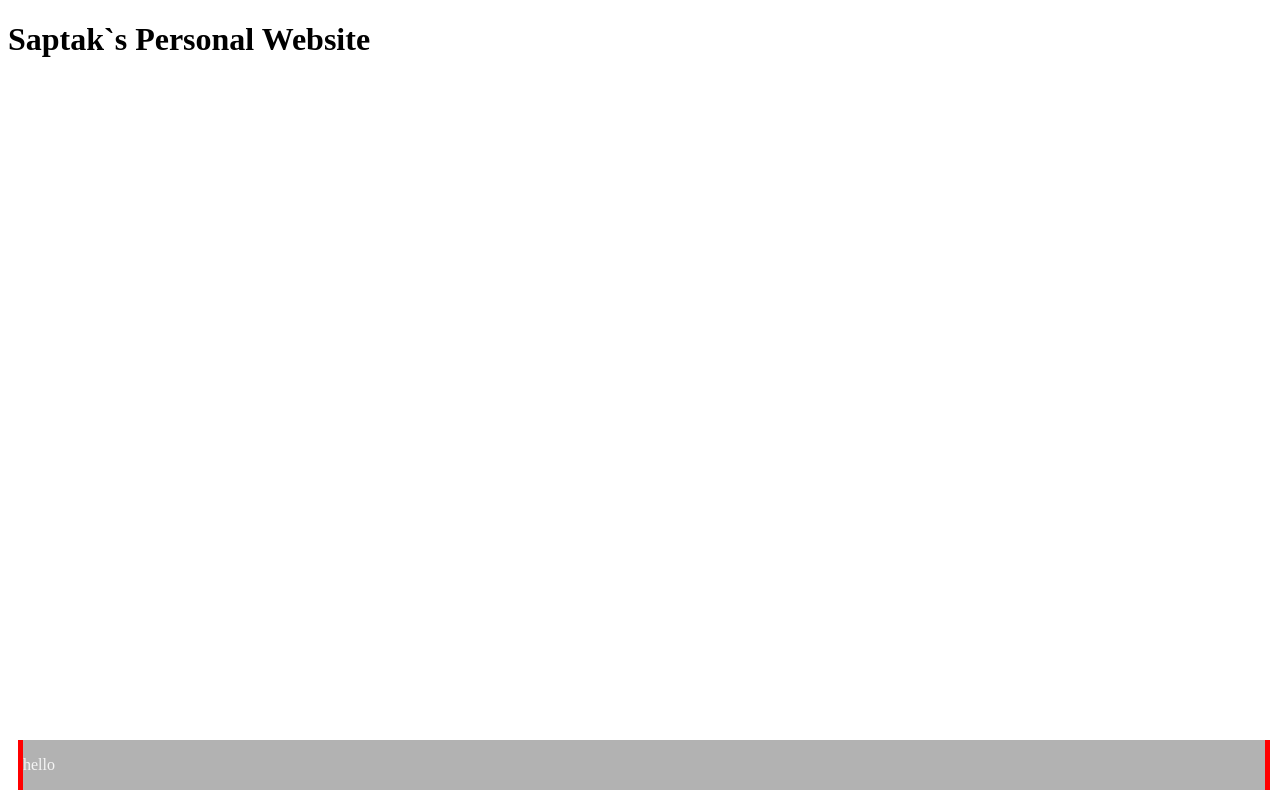
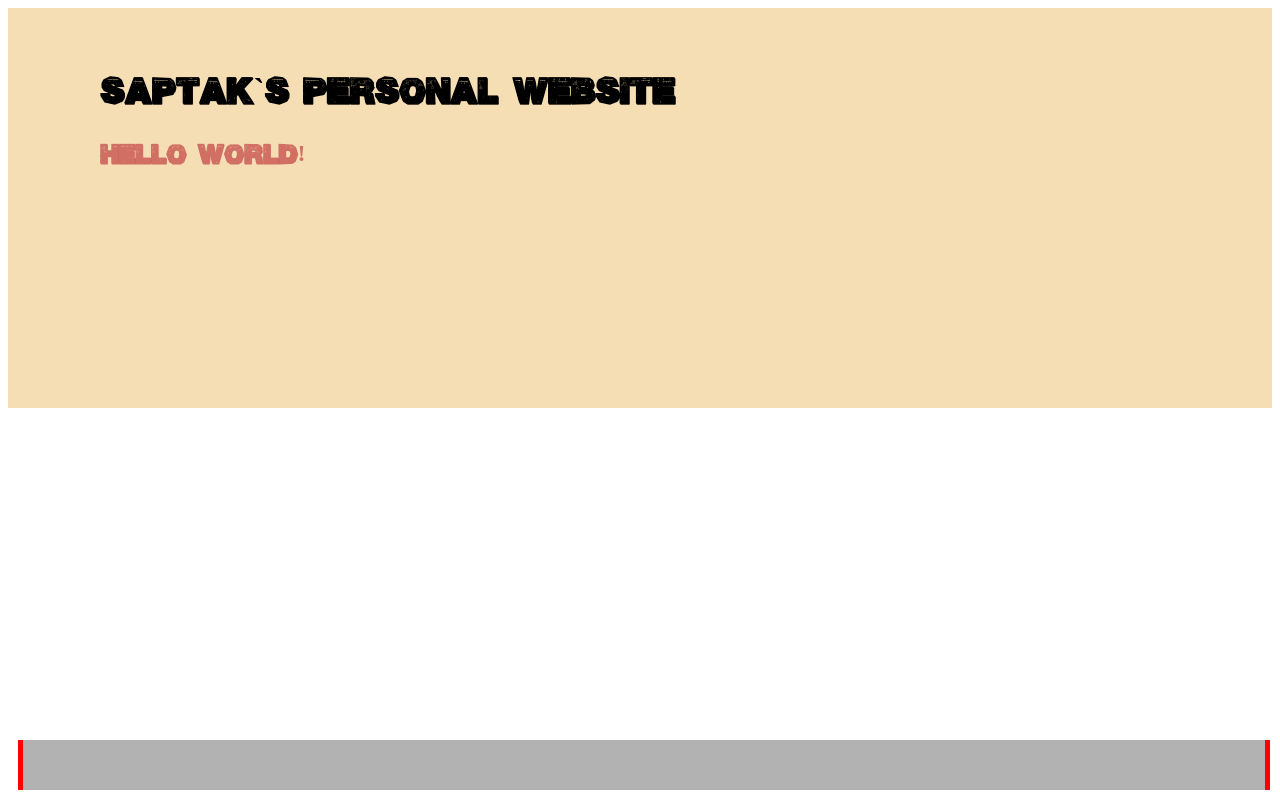
Before and after one commit to NotGlitchedOwl/personal-website, a Next.js app: page / in a window 1280 px wide. Built offline with nearby package versions, Linux system fonts and the light colour scheme.

Commit message:
1st day commit#3 : Updated global.css

```diff
--- a/pages/index.js
+++ b/pages/index.js
@@ -5,7 +5,12 @@ const Index = () => {
       <MainLayout head={<title>Saptak De - Personal Portfolio</title>}
                   content={(
                     <div>
-                      <h1>Saptak`s Personal Website</h1>
+                      <div className="headings">
+
+                          <h1>Saptak`s Personal Website</h1>
+                          <h2 id="short-desc">Hello World!</h2>
+
+                      </div>
                     </div>
 
                   )}
--- a/pages/templates/PrimaryLayout.js
+++ b/pages/templates/PrimaryLayout.js
@@ -6,6 +6,9 @@ const MainLayout = ({head , content}) => {
             <Head>
                 {head}
             </Head>
+            <div className="navbar">
+
+            </div>
             <div className="content">
                 {content}
             </div>
--- a/styles/globals.css
+++ b/styles/globals.css
@@ -4,9 +4,35 @@
   background : rgba(0  ,0 , 0, 0.3);
   border-left: solid red 5px;
   border-right: solid red 5px;
-  color : whitesmoke;
+  color :transparent;
   position:fixed;
   bottom: 0;
+}
+h2#short-desc {
+  color:rgba(198, 79, 79, 0.782)
+}
+
+.headings {
+  width:auto;
+  height:400px;
+  font-family: "PixelHour";
+  background-color: wheat;
+}
+
+.headings > h1   {
+  position:absolute;
+  top: 50px;
+  left:100px;
+}
+.headings > h2#short-desc {
+  position:absolute;
+  top : 120px;
+  left:100px;
+}
 
 
+
+@font-face {
+  font-family: "PixelHour";
+  src: url("../public/fnt/Pixelhour.ttf");
 }
```
Also changed, not shown: public/fnt/Pixelhour.ttf (added).
